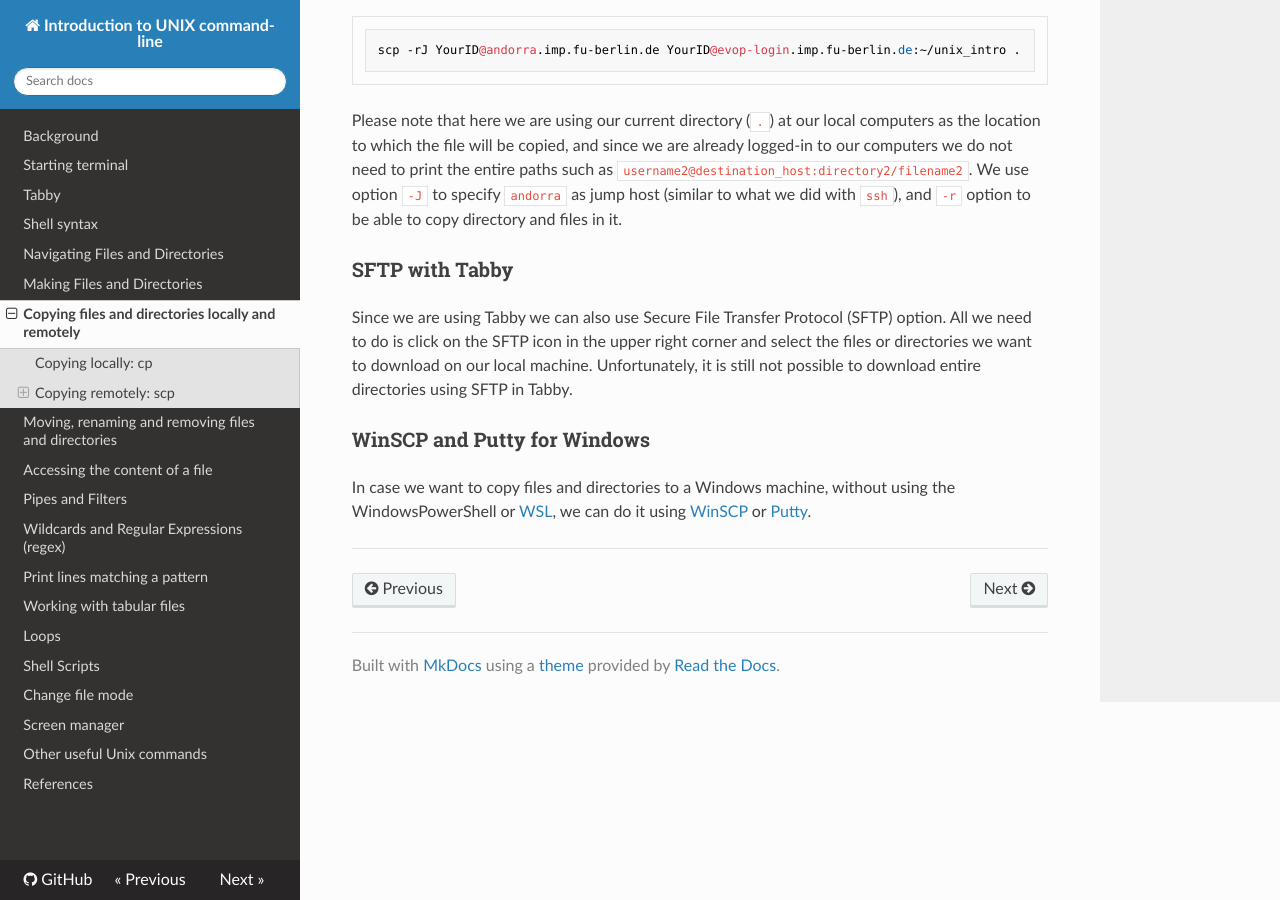
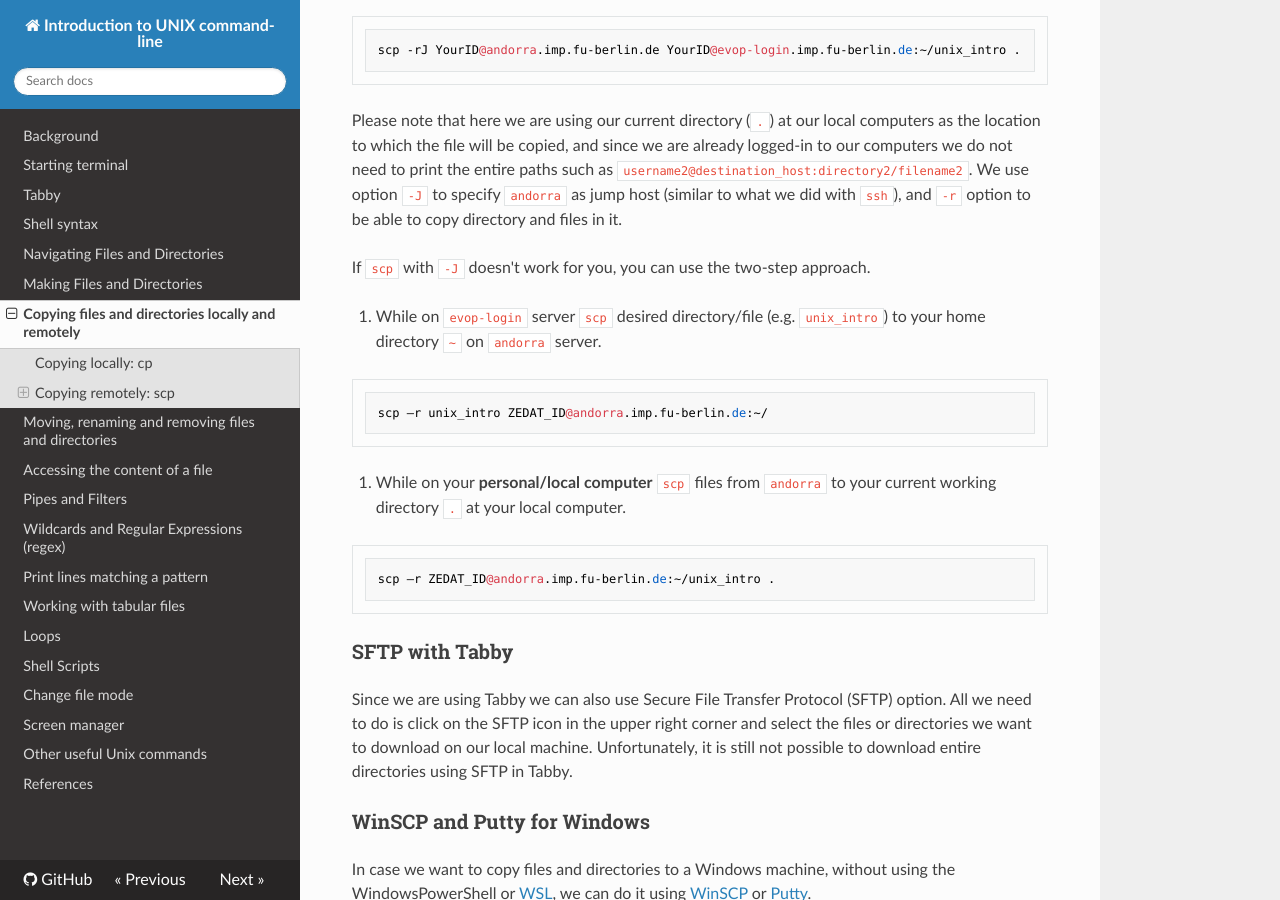
Before and after one commit to bajicv/unix_intro, an MkDocs documentation site: the page built from docs/07_cp_scp.md, in a window 1280 px wide and 900 px high, scrolled down 1896 px. Built offline with MkDocs 1.6.1, drawn with Linux system fonts in a browser that asks for light colours; nearby versions of some CDN libraries.

Commit message:
correcting typos and adding two-step scp

````diff
--- a/docs/07_cp_scp.md
+++ b/docs/07_cp_scp.md
@@ -70,6 +70,19 @@ scp -rJ YourID@andorra.imp.fu-berlin.de YourID@evop-login.imp.fu-berlin.de:~/uni
 
 Please note that here we are using our current directory (`.`) at our local computers as the location to which the file will be copied, and since we are already logged-in to our computers we do not need to print the entire paths such as `username2@destination_host:directory2/filename2`. We use option `-J` to specify `andorra` as jump host (similar to what we did with `ssh`), and `-r` option to be able to copy directory and files in it.
 
+If  `scp` with `-J` doesn't work for you, you can use the two-step approach.
+
+1. While on `evop-login` server `scp` desired directory/file (e.g. `unix_intro`) to your home directory `~` on `andorra` server.
+
+```
+scp –r unix_intro ZEDAT_ID@andorra.imp.fu-berlin.de:~/
+```
+
+2. While on your __personal/local computer__ `scp` files from `andorra` to your current working directory `.` at your local computer.
+
+```
+scp –r ZEDAT_ID@andorra.imp.fu-berlin.de:~/unix_intro .
+```
 
 ### SFTP with Tabby
 
````
Also changed, not shown: docs/09_accessing_file_content.md (+2 -2 lines).
